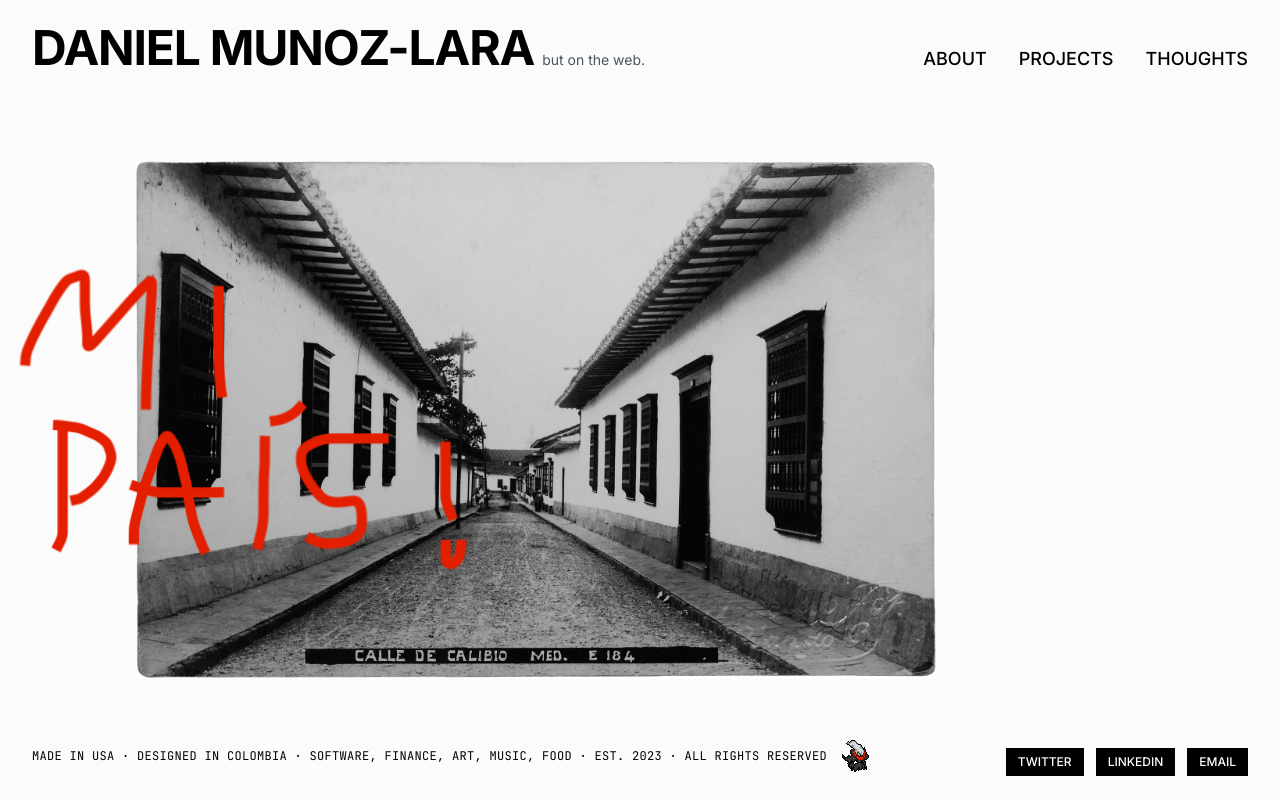
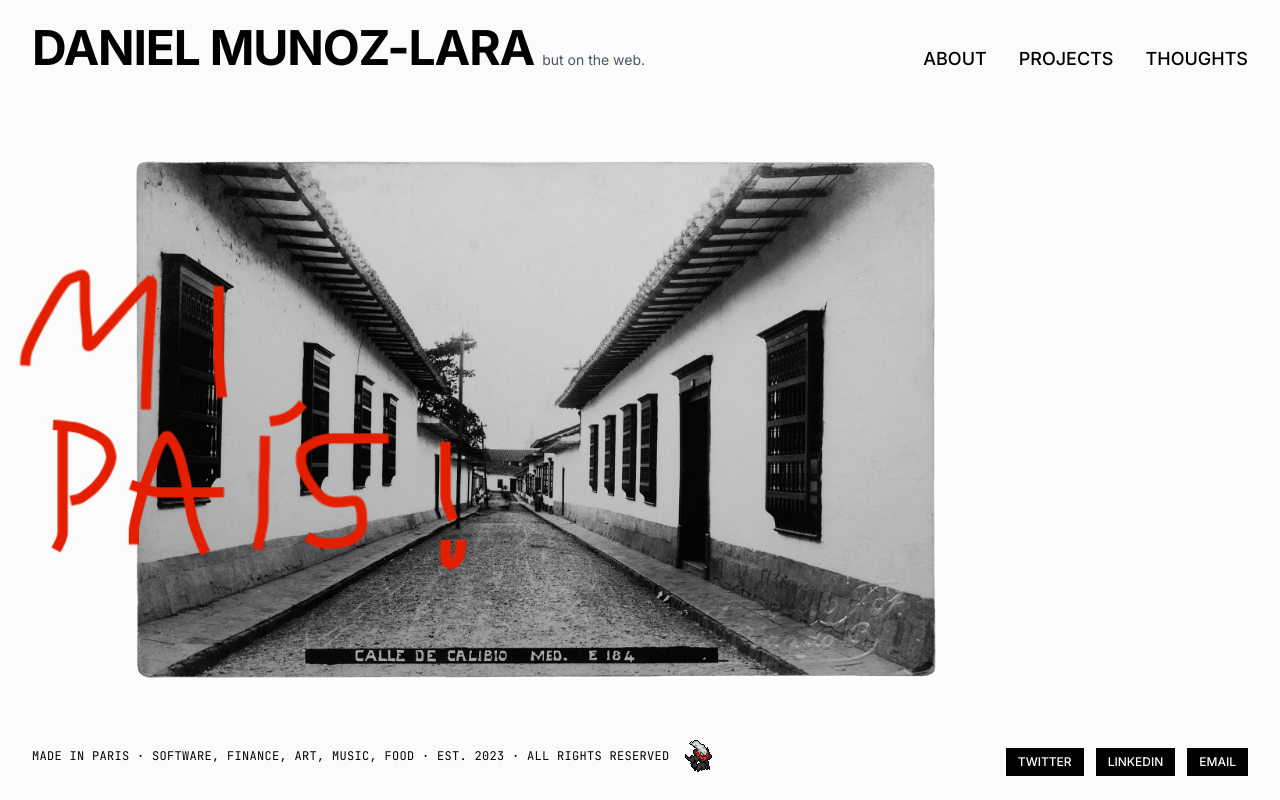
Before and after one commit to danielmnuoz/meonweb, a Next.js app: page / in a window 1280 px wide. Built offline with nearby package versions, Linux system fonts and the light colour scheme.

Commit message:
changed to be made in paris because shoutout boulangerie!

```diff
--- a/app/components/Footer.tsx
+++ b/app/components/Footer.tsx
@@ -10,7 +10,7 @@ export default function Footer({ fixed = false }: FooterProps) {
       <div className="max-w-[1600px] mx-auto px-4 md:px-8 py-4 md:py-6 flex flex-col-reverse md:flex-row items-center md:items-end justify-between gap-3 md:gap-0">
         {/* Left: Dense metadata - hidden on mobile, shown on desktop */}
         <div className="hidden md:flex items-center gap-3 font-mono text-xs tracking-wide">
-          <span>MADE IN USA · DESIGNED IN COLOMBIA · SOFTWARE, FINANCE, ART, MUSIC, FOOD · EST. 2023 · ALL RIGHTS RESERVED</span>
+          <span>MADE IN PARIS · SOFTWARE, FINANCE, ART, MUSIC, FOOD · EST. 2023 · ALL RIGHTS RESERVED</span>
           <Link href="/team">
             <div className="pokemon-sprite" />
           </Link>
@@ -21,7 +21,7 @@ export default function Footer({ fixed = false }: FooterProps) {
           <Link href="/team">
             <div className="pokemon-sprite" />
           </Link>
-          <span>MADE IN USA</span>
+          <span>MADE IN PARIS</span>
         </div>
 
         {/* Right: Social links */}
```
